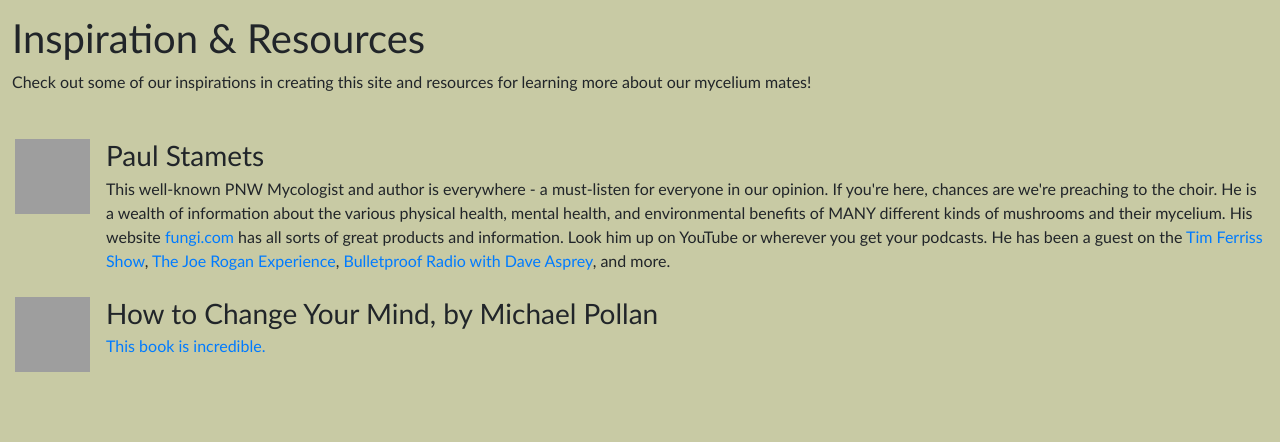
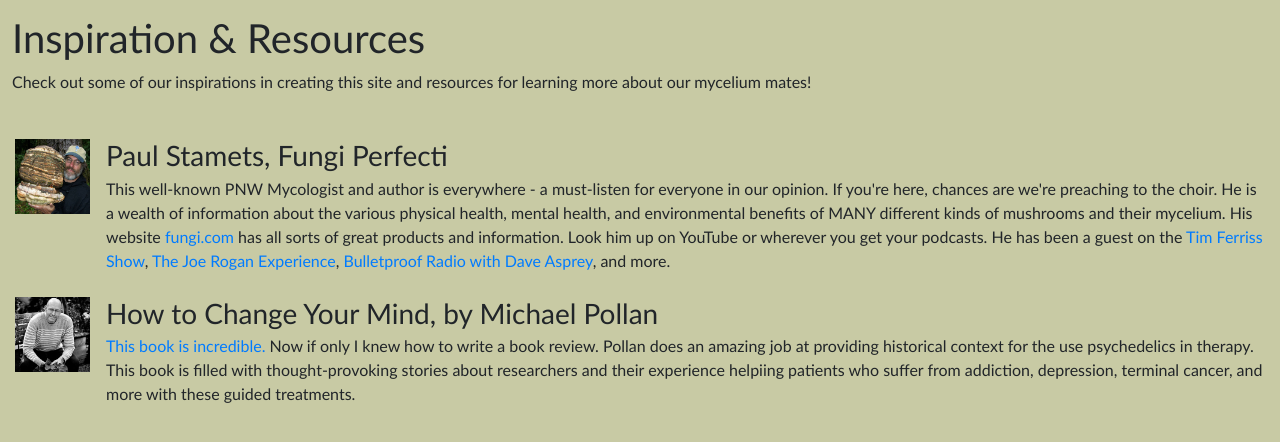
Before and after one commit to jarred104/fungi, a Flask app: page /resources in a window 1280 px wide. Shown: the part 81-523 px from the top of the page. Run offline with Flask 2, Linux system fonts and the light colour scheme; some libraries are stand-ins or nearby versions; grey boxes are pictures that could not be loaded.

Commit message:
resources content

```diff
--- a/templates/resources.html
+++ b/templates/resources.html
@@ -67,17 +67,17 @@
                             <div class="row">
                                 <div class="col-md-12"><ul class="list-unstyled">
                                         <li class="media">
-                                          <img src="..." class="mr-3" alt="...">
+                                          <img src="static/images_thumbnail/paulstamets.jpg" class="mr-3" alt="Paul Stamets">
                                           <div class="media-body">
-                                            <h3 class="mt-0 mb-1">Paul Stamets</h3>
+                                            <h3 class="mt-0 mb-1">Paul Stamets, Fungi Perfecti</h3>
                                             This well-known PNW Mycologist and author is everywhere - a must-listen for everyone in our opinion.  If you're here, chances are we're preaching to the choir.  He is a wealth of information about the various physical health, mental health, and environmental benefits of MANY different kinds of mushrooms and their mycelium.  His website <a href="https://www.fungi.com">fungi.com</a> has all sorts of great products and information.  Look him up on YouTube or wherever you get your podcasts.  He has been a guest on the <a href="https://www.stitcher.com/podcast/tim-ferriss-show/the-tim-ferriss-show/e/56675549">Tim Ferriss Show</a>, <a href="https://www.stitcher.com/podcast/the-joe-rogan-experience/e/52149773">The Joe Rogan Experience</a>, <a href="https://www.stitcher.com/podcast/bulletproof-radio/bulletproof-executive-radio/e/63704538">Bulletproof Radio with Dave Asprey</a>, and more.
                                           </div>
                                         </li>
                                         <li class="media my-4">
-                                          <img src="..." class="mr-3" alt="...">
+                                          <img src="static/images_thumbnail/michaelpollan.jpg" class="mr-3" alt="Michael Pollan">
                                           <div class="media-body">
                                             <h3 class="mt-0 mb-1">How to Change Your Mind, by Michael Pollan</h3>
-                                            <a href="https://michaelpollan.com/books/how-to-change-your-mind/">This book is incredible.</a>
+                                            <a href="https://michaelpollan.com/books/how-to-change-your-mind/">This book is incredible.</a>  Now if only I knew how to write a book review.  Pollan does an amazing job at providing historical context for the use psychedelics in therapy.  This book is filled with thought-provoking stories about researchers and their experience helpiing patients who suffer from addiction, depression, terminal cancer, and more with these guided treatments.
                                           </div>
                                         </li>
                                       </ul>
```
Also changed, not shown: static/images_thumbnail/michaelpollan.jpg (added), static/images_thumbnail/paulstamets.jpg (added).
